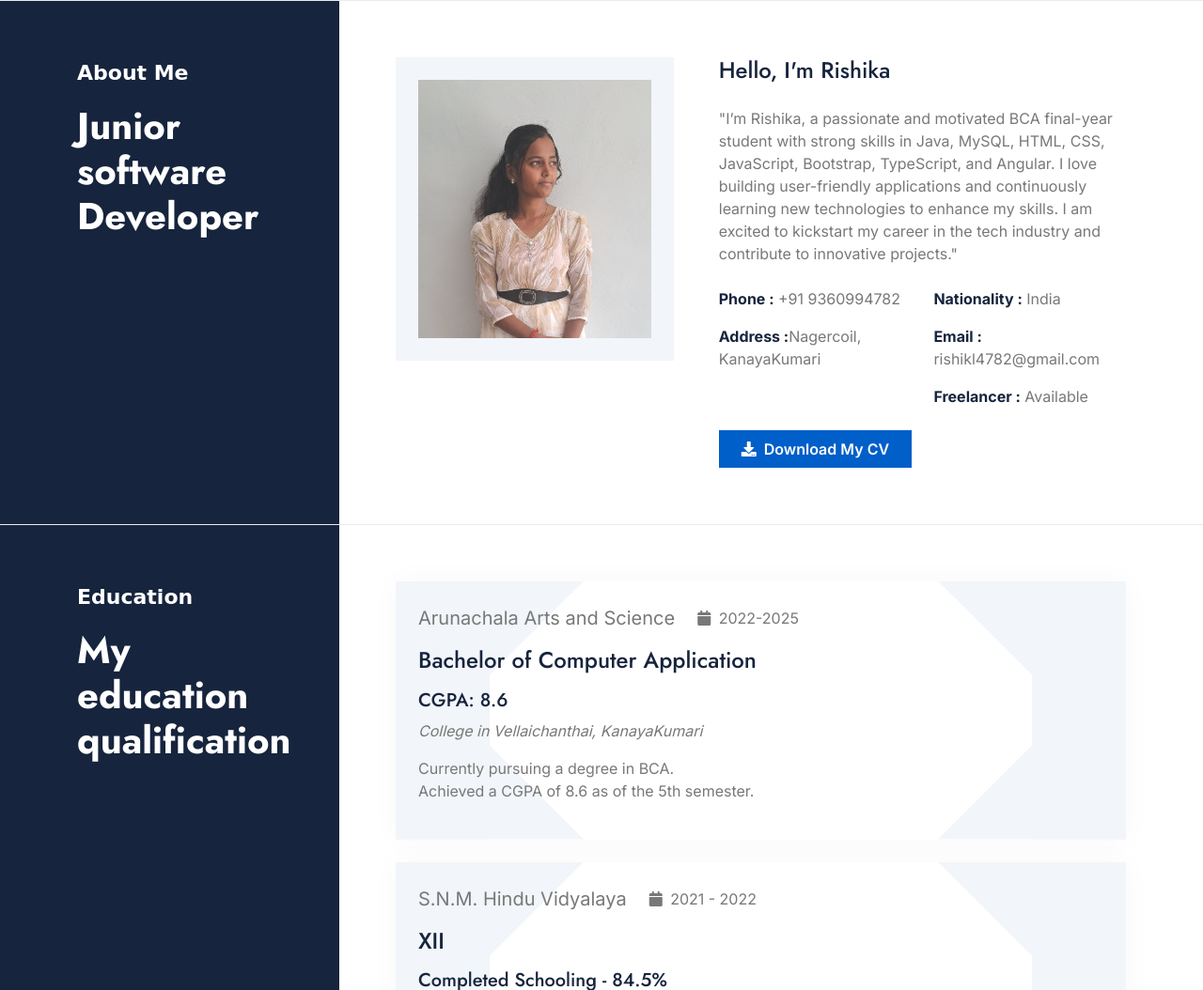
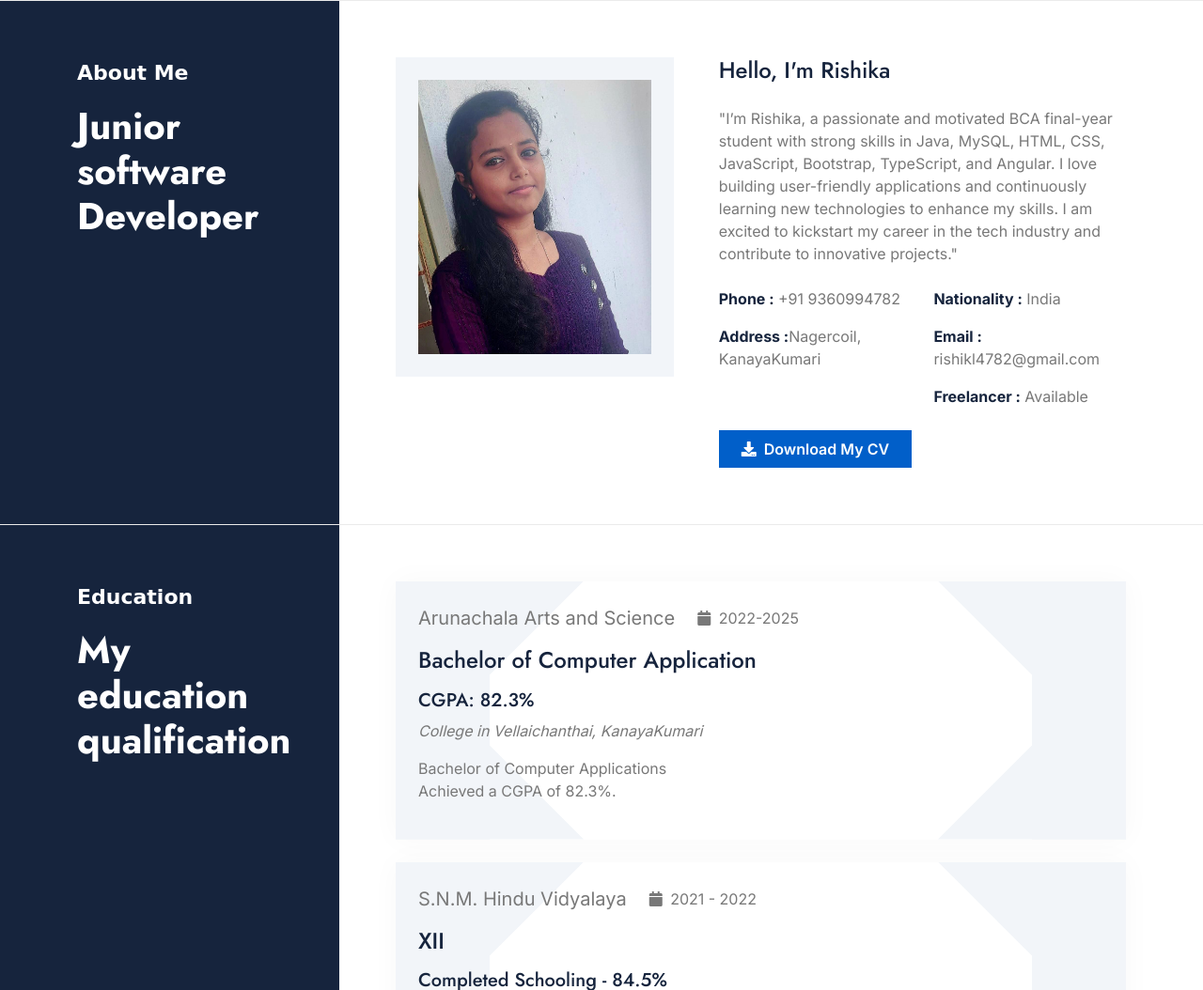
Before and after one commit to Rishika1708/RishiPortFolio, a plain HTML site: page index.html in a window 1280 px wide. Shown: the part 538-1592 px from the top of the page at 94% size. Drawn offline with nearby package versions, Linux system fonts and the light colour scheme; a web font is replaced by a local one.

Commit message:
portfolio updated

```diff
--- a/index.html
+++ b/index.html
@@ -130,7 +130,7 @@
                             <div class="row g-5">
                                 <div class="col-xl-5">
                                     <div class="about-img bg-light p-4 wow fadeInUp" data-wow-delay="0.1s">
-                                        <img src="img/cute6.jpeg" class="img-fluid w-100" alt="Image">
+                                        <img src="img/rishiii.jpg" class="img-fluid w-100" alt="Image">
                                         <div class="sosial-icon">
                                             <a class="btn btn-primary btn-sm-square me-3" href="#"><i class="fab fa-telegram text-white" ></i></i></a>
                                             <a class="btn btn-primary btn-sm-square mb-3" href="#"><i class="fab fa-instagram text-white"></i></a>
@@ -191,9 +191,9 @@
                                         <div class="resume-item">
                                             <h4 class="mb-3">Bachelor of Computer Application</h4>
 
-                                            <h5>  CGPA: 8.6 </h5>
+                                            <h5>  CGPA: 82.3% </h5>
                                             <p><em>College in Vellaichanthai, KanayaKumari</em></p>
-                                            <p>Currently pursuing a degree in BCA.<br> Achieved a CGPA of 8.6 as of the 5th semester.</p>
+                                            <p>Bachelor of Computer Applications<br> Achieved a CGPA of 82.3%.</p>
                                           </div>
                                     </div>
                                 </div>
```
